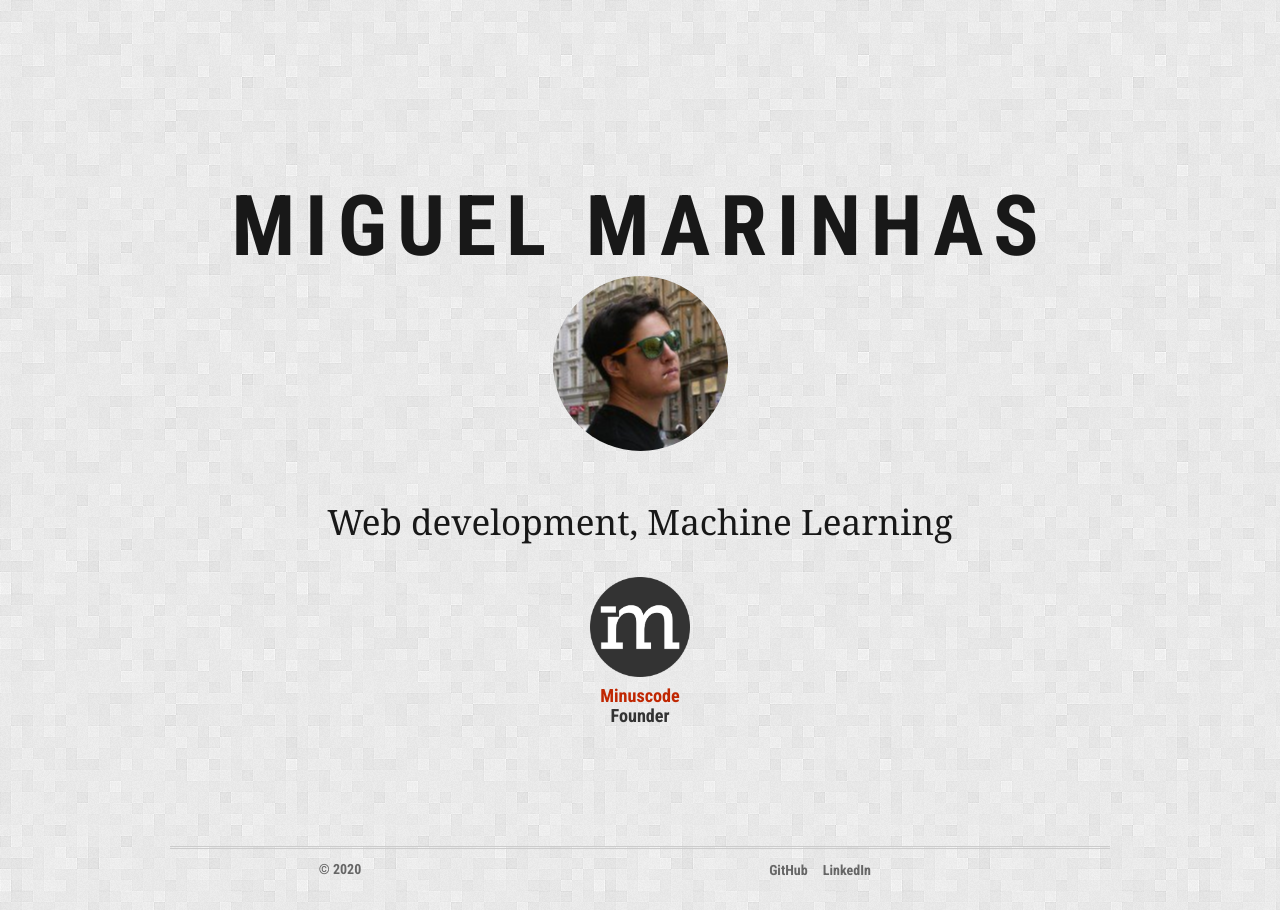
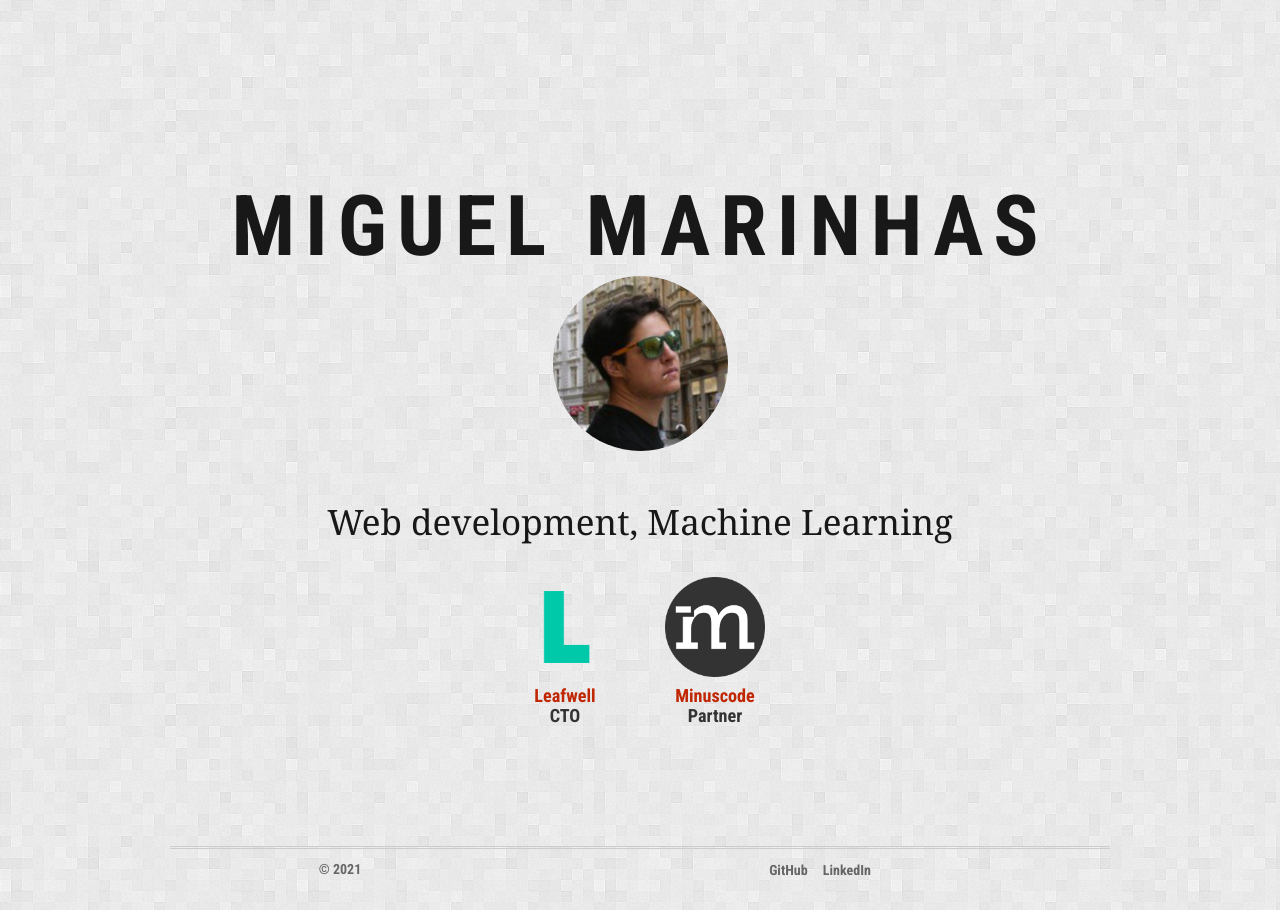
Before and after one commit to miguelm/miguelm.github.com, a Jekyll site: the page built from index.html, in a window 1280 px wide. Built offline with Jekyll 4.4.1, drawn with Linux system fonts in a browser that asks for light colours.

Commit message:
updated to 2021

```diff
--- a/_layouts/default.html
+++ b/_layouts/default.html
@@ -69,7 +69,7 @@
       <footer class="sixteen columns">
         <ul class="six columns alpha">
           <li>
-            © 2020
+            © 2021
           </li>
         </ul>
         <ul class="links ten columns omega">
--- a/index.html
+++ b/index.html
@@ -8,24 +8,21 @@ title: Landing Page
 </div>
 
 <ul class="jobs">
-  <!--
   <li>
-    <a href="http://www.tableandfriends.com">
-      <img src="/img/tf.png" style="height:100px;vertical-align:middle;">
+    <a href="https://www.leafwell.co">
+      <img src="/img/leafwell.png" style="height:100px;vertical-align:middle;">
       <div class="job-title">
-        <strong>Table & Friends</strong>
+        <strong>Leafwell</strong>
         <p>CTO</p>
       </div>
     </a>
   </li>
-  -->
-
   <li>
     <a href="http://www.minuscode.com">
       <img src="/img/minuscode.png" style="height:100px;vertical-align:middle;">
       <div class="job-title">
         <strong>Minuscode</strong>
-        <p>Founder</p>
+        <p>Partner</p>
       </div>
     </a>
   </li>
```
Also changed, not shown: img/leafwell.png (added).
